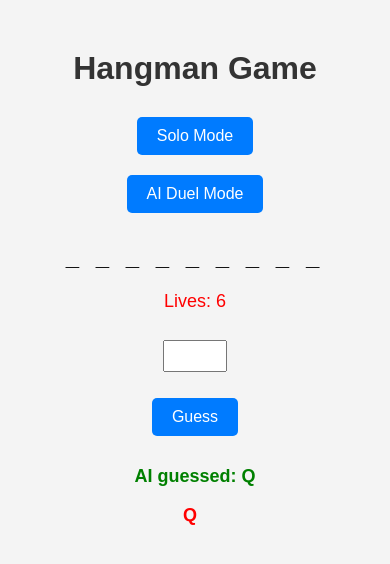
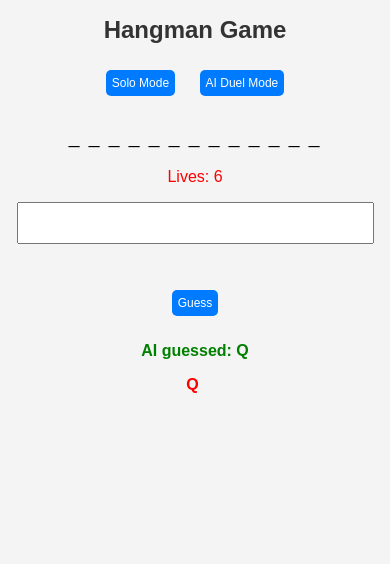
Before and after one commit to DanWortho1996/project-hangman, a plain HTML site: page index.html in a window 390 px wide. Both pictures are taken after a click on the button "AI Duel Mode". Drawn offline with Linux system fonts and the light colour scheme.

```diff
--- a/script.js
+++ b/script.js
@@ -7,7 +7,8 @@
     "HANGMAN", "ASSASSIN", "NECESSARY", "GOLIATH", "INTERNATIONAL", "FAZER",
     "COMPATIBLE", "CONSTANTANOPLE", "CONSTANCE", "DAREDEVIL", "SKYDIVE", "VERBAL",
     "COMMUNICATION", "WISHING", "PROTEIN", "IMPERIALISM", "EFFECTED", "AFFECTED",
-    "CONSTRCUTION", "TRACTION", "FRICTION", "GRAVITY", "SPACEWALK", "AEROPLANE"
+    "CONSTRCUTION", "TRACTION", "FRICTION", "GRAVITY", "SPACEWALK", "AEROPLANE",
+    "TELEVISION", "SAMSUNG", "UMBRELLA", "FOOTBALL", "LIBRARY", "SHOCKED", "LAWFULLY"
 ];
 
 class Hangman {
--- a/styles.css
+++ b/styles.css
@@ -3,23 +3,24 @@
     text-align: center;
     background-color: #f4f4f4;
     margin: 50px;
+    padding: 0;
+    box-sizing: border-box;
 }
 
 h1 {
     color: #333;
-    margin-bottom: 20px;
 }
 
 button {
     margin: 10px;
-    padding: 10px 20px;
+    padding: 10px;
     font-size: 16px;
     cursor: pointer;
     background-color: #007BFF;
     color: white;
     border: none;
     border-radius: 5px;
-    transition: background-color 0.3s ease;
+    transition: background-color 0.3s;
 }
 
 button:hover {
@@ -27,34 +28,33 @@
 }
 
 #hidden-word {
-    font-size: 24px;
-    letter-spacing: 5px;
+    font-size: 2rem; /* Relative font size */
+    letter-spacing: 2px;
     margin: 20px 0;
-    font-weight: bold;
 }
 
 #lives {
-    font-size: 18px;
+    font-size: 1.5rem;
     color: red;
 }
 
 #guess-input {
-    font-size: 16px;
-    padding: 5px;
+    font-size: 1.5rem; /* Larger input for mobile */
+    padding: 10px;
+    width: 100%;
+    max-width: 200px;
+    margin-bottom: 20px;
     text-align: center;
-    width: 50px;
-    margin-top: 10px;
 }
 
 #message {
-    font-size: 18px;
+    font-size: 1.5rem;
     font-weight: bold;
     color: green;
-    margin-top: 20px;
 }
 
 #used-letters, #ai-used-letters {
-    font-size: 16px;
+    font-size: 1.2rem;
     font-weight: bold;
     margin-top: 10px;
     color: #333;
@@ -62,22 +62,67 @@
 
 #player-letters span, #ai-letters span {
     font-weight: bold;
-    margin-right: 10px;
-    font-size: 18px;
+    margin-right: 5px;
 }
 
-#player-letters span.correct {
-    color: green;
+@media (max-width: 768px) {
+    /* For tablets and smaller screens */
+    body {
+        margin: 20px;
+    }
+
+    h1 {
+        font-size: 1.8rem;
+    }
+
+    button {
+        font-size: 14px;
+        padding: 8px;
+    }
+
+    #hidden-word {
+        font-size: 1.5rem;
+    }
+
+    #lives, #message {
+        font-size: 1.2rem;
+    }
+
+    #guess-input {
+        font-size: 1.2rem;
+        max-width: 80%;
+    }
 }
 
-#player-letters span.incorrect {
-    color: red;
+@media (max-width: 480px) {
+    /* For small mobile screens */
+    body {
+        margin: 10px;
+    }
+
+    h1 {
+        font-size: 1.5rem;
+    }
+
+    button {
+        font-size: 12px;
+        padding: 6px;
+    }
+
+    #hidden-word {
+        font-size: 1.2rem;
+    }
+
+    #lives, #message {
+        font-size: 1rem;
+    }
+
+    #guess-input {
+        font-size: 1rem;
+        max-width: 90%;
+    }
+
+    #player-letters, #ai-letters {
+        font-size: 1rem;
+    }
 }
-
-#ai-letters span.correct {
-    color: green;
-}
-
-#ai-letters span.incorrect {
-    color: red;
-}
```
